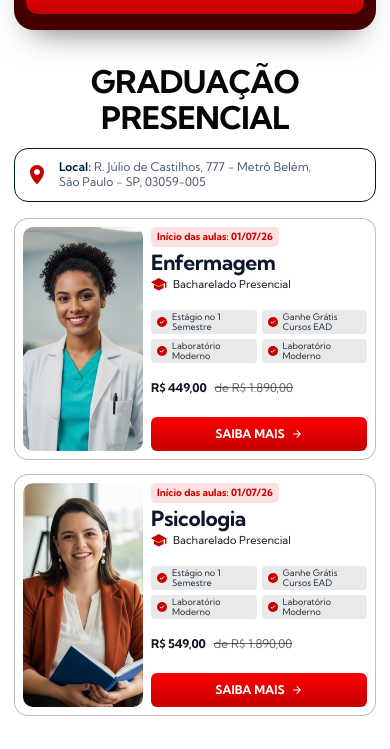
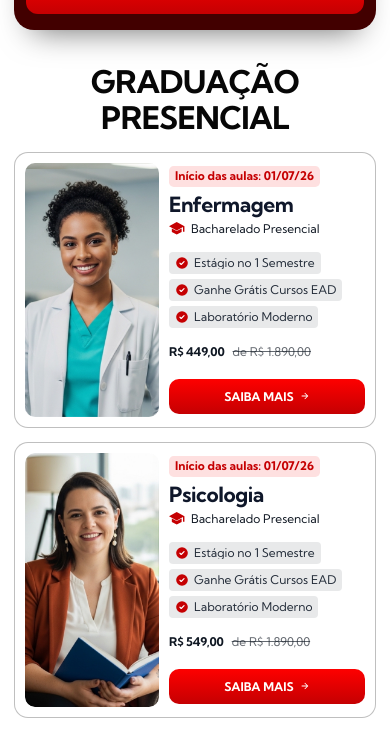
Before and after one commit to martinlofranodeoliveira/faculdadepaulista.com.br, a React (Vite) app: page / in a window 390 px wide. Shown: the part 708-1457 px from the top of the page. Built offline with nearby package versions, Linux system fonts and the light colour scheme; no server answers.

Commit message:
chore: atualiza hero mobile e ajustes de css

```diff
--- a/src/landing/landing.css
+++ b/src/landing/landing.css
@@ -100,8 +100,8 @@ section[id] {
 
 .lp-brand__logo {
   display: block;
-  height: clamp(22px, 2vw, 38px);
-  max-width: min(62vw, 190px);
+  height: 52px;
+  max-width: 168px;
   object-fit: contain;
   width: auto;
 }
@@ -3790,21 +3790,13 @@ section[id] {
   }
 
   .lp-presential__head {
-    align-items: stretch;
+    align-items: center;
     flex-direction: column;
-    gap: 12px;
+    gap: 10px;
   }
 
   .lp-presential__location {
-    border-radius: 18px;
-    min-height: 54px;
-    padding: 10px 12px;
-    width: 100%;
-  }
-
-  .lp-presential__location p {
-    font-size: 13px;
-    line-height: 1.2;
+    display: none;
   }
 
   .lp-presential__grid {
@@ -3834,19 +3826,20 @@ section[id] {
   }
 
   .lp-presential-card__head {
-    gap: 4px;
+    gap: 6px;
   }
 
   .lp-presential-card__start {
-    border-radius: 5px;
+    border-radius: 4.8px;
     font-size: 12px;
-    min-height: 24px;
-    padding: 0 8px;
+    line-height: 1;
+    min-height: 21px;
+    padding: 0 6px;
   }
 
   .lp-presential-card__head h3 {
-    font-size: clamp(21px, 5.4vw, 24px);
-    line-height: 1.1;
+    font-size: 21px;
+    line-height: 1.12;
   }
 
   .lp-presential-card__mode {
@@ -3861,16 +3854,17 @@ section[id] {
 
   .lp-presential-card__benefits {
     gap: 5px;
-    grid-template-columns: repeat(2, minmax(0, 1fr));
+    grid-template-columns: 1fr;
   }
 
   .lp-presential-card__benefits li {
     border-radius: 4px;
-    font-size: 10px;
-    gap: 6px;
-    height: 26px;
+    font-size: 12px;
+    gap: 5px;
+    height: 22px;
+    line-height: 1;
     padding: 3px 6px;
-    width: 100%;
+    width: fit-content;
   }
 
   .lp-presential-card__benefits li svg {
@@ -3878,29 +3872,35 @@ section[id] {
     width: 14px;
   }
 
+  .lp-presential-card__benefits li:nth-child(4) {
+    display: none;
+  }
+
   .lp-presential-card__price {
     gap: 8px;
+    flex-wrap: nowrap;
   }
 
   .lp-presential-card__price strong {
-    font-size: 13px;
+    font-size: 12px;
   }
 
   .lp-presential-card__price span {
-    font-size: 13px;
+    font-size: 12px;
   }
 
   .lp-presential-card__cta {
-    border-radius: 6px;
-    font-size: 13px;
+    align-self: flex-start;
+    border-radius: 10px;
+    font-size: 12px;
     gap: 6px;
-    height: 40px;
-    width: 100%;
+    height: 35px;
+    width: min(100%, 197px);
   }
 
   .lp-presential-card__cta svg {
-    height: 12px;
-    width: 12px;
+    height: 10px;
+    width: 10px;
   }
 
   .lp-journey__steps {
@@ -4214,54 +4214,46 @@ section[id] {
 
   .lp-presential-card__image,
   .lp-presential-card__image.is-compact {
-    height: 224px;
-    max-width: 120px;
+    height: 254px;
+    max-width: 134px;
   }
 
   .lp-presential-card {
-    gap: 8px;
-    grid-template-columns: minmax(102px, 120px) minmax(0, 1fr);
-    padding: 8px;
+    gap: 10px;
+    grid-template-columns: minmax(118px, 134px) minmax(0, 1fr);
+    padding: 10px;
   }
 
   .lp-presential-card__content {
-    gap: 8px;
-    min-height: 224px;
+    gap: 10px;
+    min-height: 248px;
   }
 
   .lp-presential-card__start {
-    font-size: 10px;
-    min-height: 20px;
+    font-size: 12px;
+    min-height: 21px;
     padding: 0 6px;
   }
 
   .lp-presential-card__head h3 {
-    font-size: clamp(18px, 6.2vw, 21px);
+    font-size: 21px;
   }
 
   .lp-presential-card__mode {
-    font-size: 11px;
-  }
-
-  .lp-presential__location {
-    border-radius: 14px;
-    padding: 9px 10px;
-  }
-
-  .lp-presential__location p {
     font-size: 12px;
   }
 
   .lp-presential-card__benefits li {
-    font-size: 9px;
-    gap: 4px;
-    height: 24px;
-    padding: 2px 5px;
+    font-size: 12px;
+    gap: 5px;
+    height: 22px;
+    line-height: 1;
+    padding: 3px 6px;
   }
 
   .lp-presential-card__benefits li svg {
-    height: 12px;
-    width: 12px;
+    height: 14px;
+    width: 14px;
   }
 
   .lp-presential-card__price strong,
@@ -4271,7 +4263,7 @@ section[id] {
 
   .lp-presential-card__cta {
     font-size: 12px;
-    height: 34px;
+    height: 35px;
   }
 
   .lp-all-grad-card {
```
Also changed, not shown: public/landing/bg-hero-estudante-faculdade-paulista-mobile.webp, public/landing/bg-hero-estudante-faculdade-paulista.webp.
